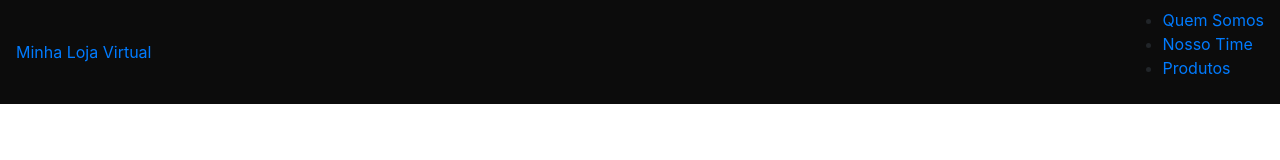
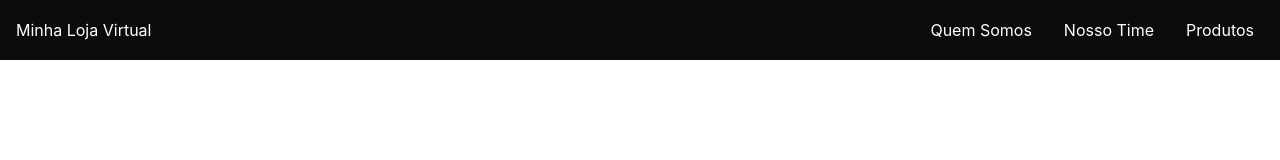
Before and after one commit to Laydiannenaira/miniprojeto_lojavirtual, a plain HTML site: page HTML, CSS, BOOTSTRAP/index.html in a window 1280 px wide. Drawn offline with nearby package versions, Linux system fonts and the light colour scheme.

Commit message:
corrigindo header

```diff
--- a/HTML, CSS, BOOTSTRAP/assets/css/style.css
+++ b/HTML, CSS, BOOTSTRAP/assets/css/style.css
@@ -1,8 +1,18 @@
-nav {
+header {
   background-color: #0C0C0C;
+}
 
+.navbar-lista {
+  list-style: none;
+  display: flex;
+  flex-direction: row;
+  gap: 2em;
+  margin: 0;
+  padding: 10px;
 }
-.navbar {
-  display: flex;
-  justify-content: space-between;
+
+.navbar a {
+  color: white;
+  /* display: flex;
+  justify-content: space-between; */
 }
--- a/HTML, CSS, BOOTSTRAP/index.html
+++ b/HTML, CSS, BOOTSTRAP/index.html
@@ -11,11 +11,12 @@
 
 <body>
   <!-- Barra de Navegação -->
+  <header>
     <nav class="navbar">
       <a class="" href="#">Minha Loja Virtual</a>
 
       <div class="navbar-ul" id="">
-      <ul class="">
+        <ul class="navbar-lista">
           <li class="">
             <a class="" href="#quem-somos">Quem Somos</a>
           </li>
@@ -28,6 +29,7 @@
         </ul>
       </div>
     </nav>
+  </header>
 
 
   <!-- <nav class="navbar">
```
Lines whose indentation alone changed are shown as unchanged.
